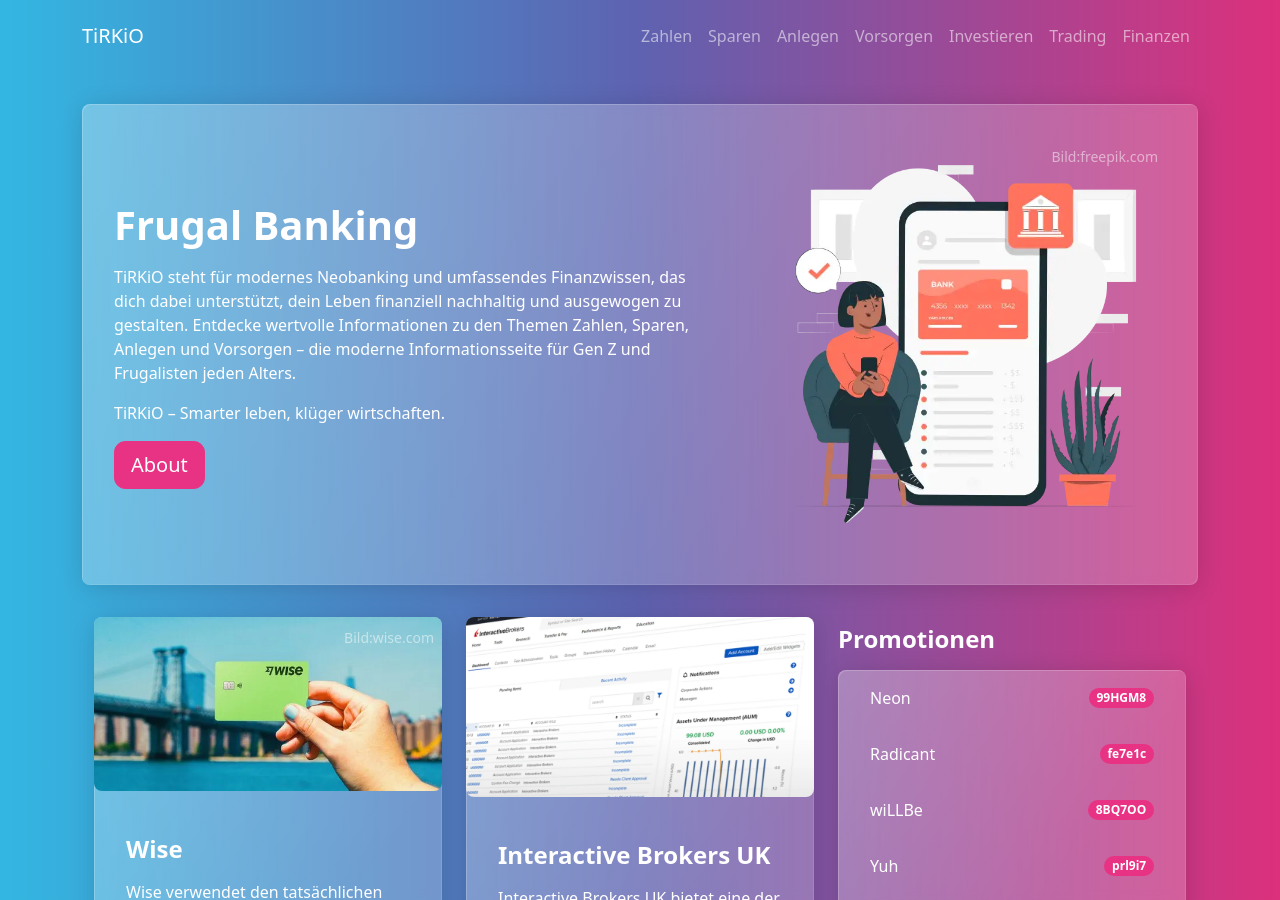
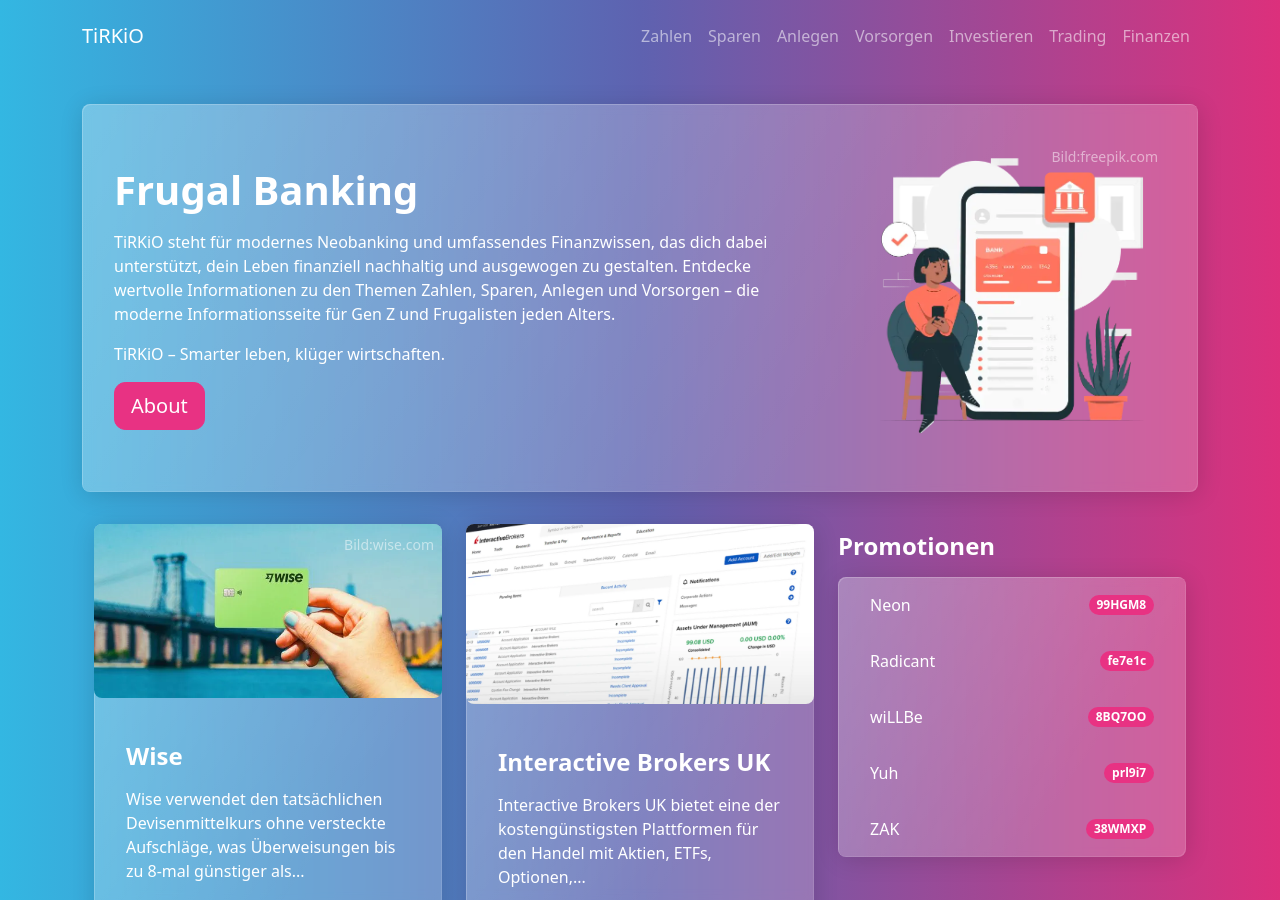
Before and after one commit to tirkio/tirkio.com, a Jekyll site: the page built from index.html, in a window 1280 px wide and 900 px high. Built offline with Jekyll 4.4.1, drawn with Linux system fonts in a browser that asks for light colours; the list of posts is cut into pages by our own code.

Commit message:
Update index.html

```diff
--- a/index.html
+++ b/index.html
@@ -11,7 +11,7 @@
 {% if page.url == "/" %}
 <section class="container my-3 card">
   <div class="row align-items-center">
-    <div class="col-md-7 p-3">
+    <div class="col-md-8 p-3">
       <h1>Frugal Banking</h1>
       <p>
         TiRKiO steht für modernes Neobanking und umfassendes Finanzwissen, das
@@ -23,7 +23,7 @@
       <p>TiRKiO – Smarter leben, klüger wirtschaften.</p>
       <a href="{{site.baseurl}}/about" class="btn btn-primary btn-lg">About</a>
     </div>
-    <div class="col-md-5 p-3">
+    <div class="col-md-4 p-3">
       <figure class="position-relative">
         <img
           class="img-fluid"
```
